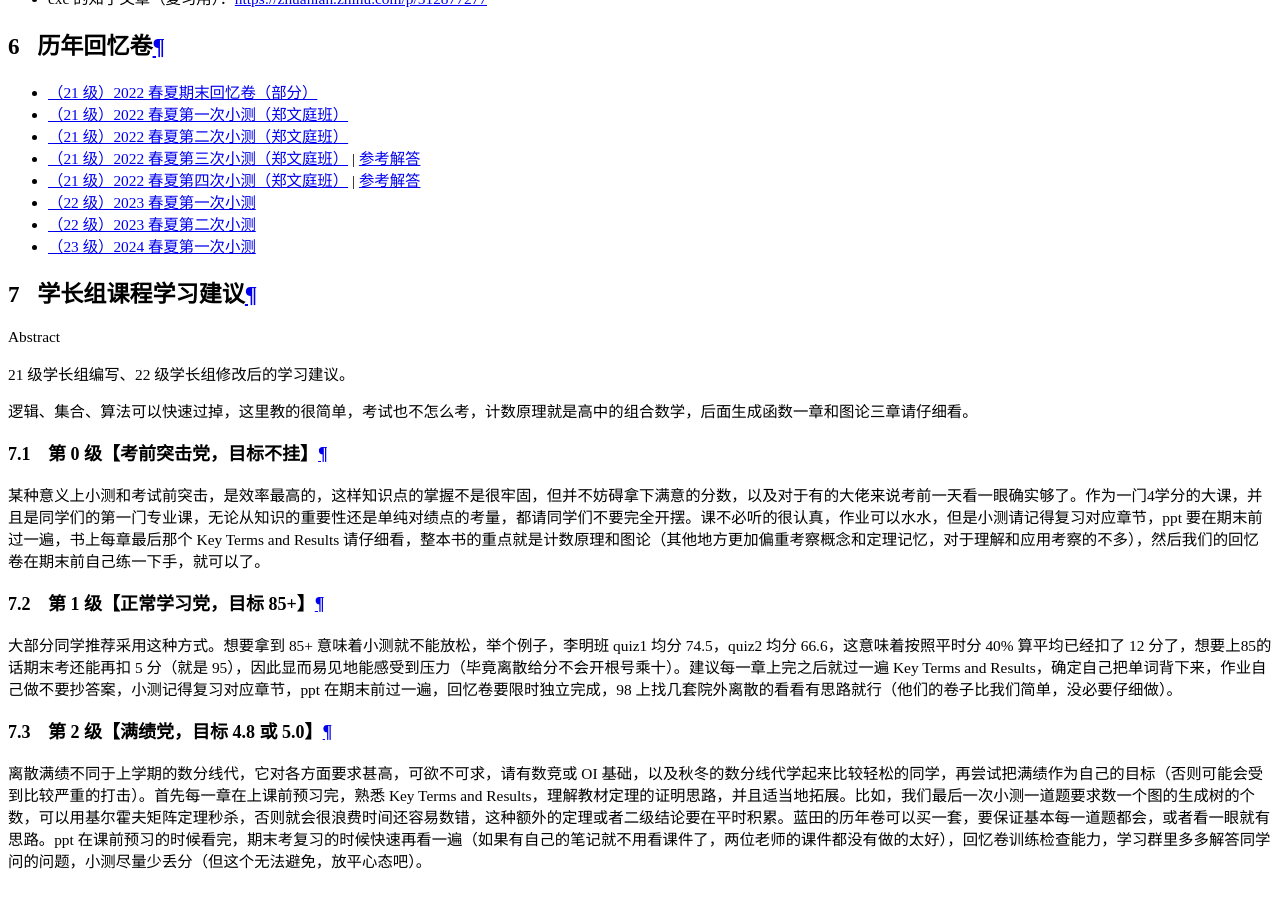
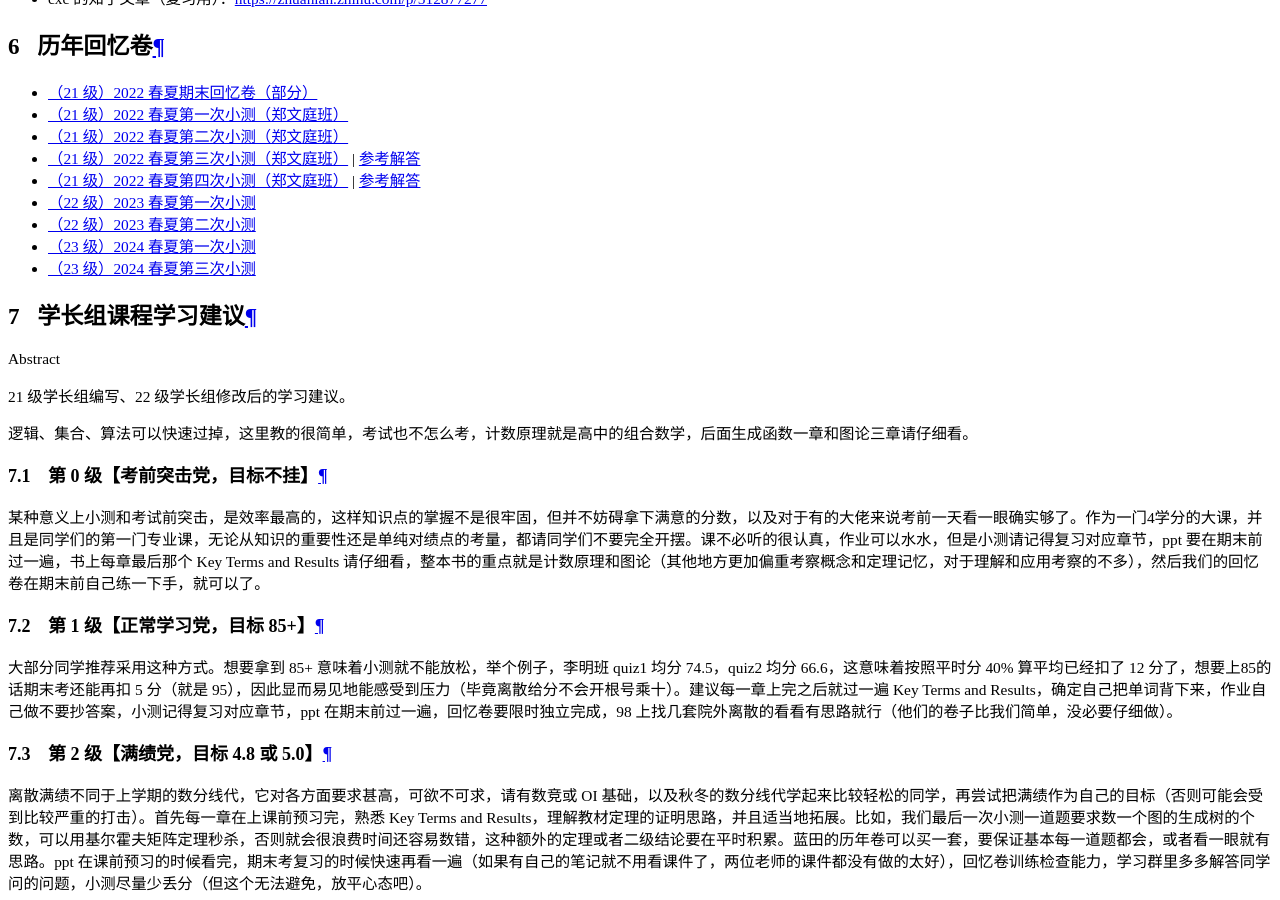
Before and after one commit to ZJU-Turing/TuringCourses, an MkDocs documentation site: the page built from docs/major_basic/discrete_math/index.md, in a window 1280 px wide and 900 px high, scrolled down 19586 px. Built offline with MkDocs 1.6.1 and Material for MkDocs 9.7.7, drawn with Linux system fonts in a browser that asks for light colours; comment, search, counter and statistics services are not loaded.

Commit message:
docs: 添加离散数学理论基础 2024 春夏第三次小测试题

```diff
--- a/docs/major_basic/discrete_math/index.md
+++ b/docs/major_basic/discrete_math/index.md
@@ -49,6 +49,7 @@
 - [（22 级）2023 春夏第一次小测](Discrete_Mathematics_Quiz_1_2023.pdf)
 - [（22 级）2023 春夏第二次小测](Discrete_Mathematics_Quiz_2_2023.pdf)
 - [（23 级）2024 春夏第一次小测](Discrete_Mathematics_Quiz_1_2024.pdf)
+- [（23 级）2024 春夏第三次小测](Discrete_Mathematics_Quiz_3_2024.pdf)
 
 ## 学长组课程学习建议
 
```
Also changed, not shown: 2 other files.
